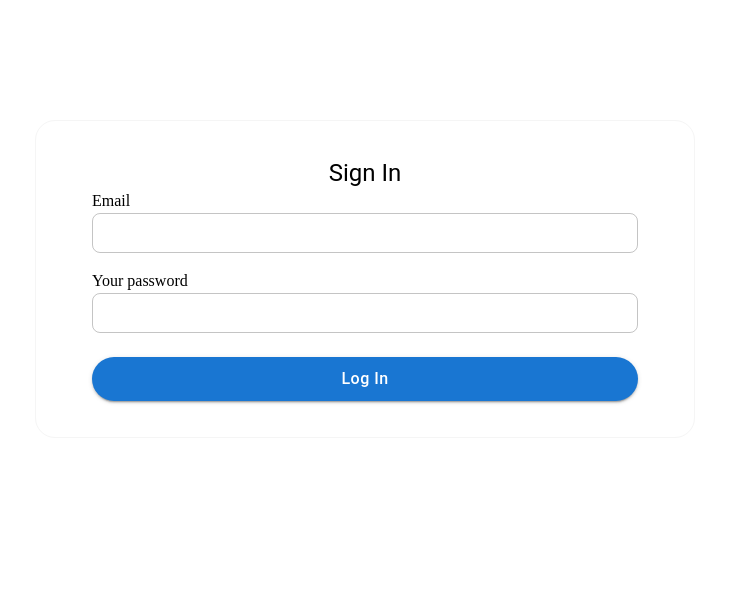
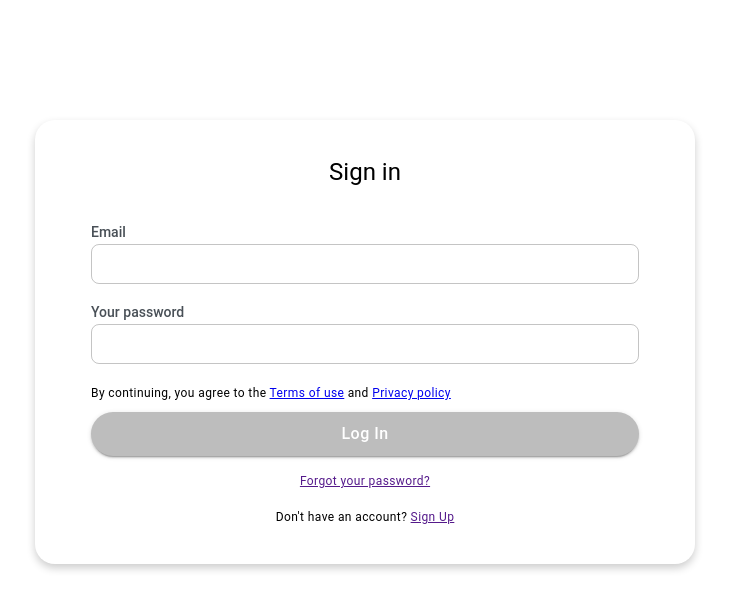
Before and after one commit to ShehanAnnasiwatta/hashBaze-assignment-login-page, a React (Vite) app in the folder client/: page / in a window 1280 px wide. Shown: the top 610 px of the page, without its empty margins (275-1004 px from the left). Built offline with nearby package versions, Linux system fonts and the light colour scheme.

Commit message:
Sign in form completed

```diff
--- a/client/src/components/button/AuthButton.jsx
+++ b/client/src/components/button/AuthButton.jsx
@@ -1,4 +1,5 @@
 import Button from '@mui/material/Button'
+import { grey } from '@mui/material/colors'
 
 const styles = {
     textDecoration: 'none',
@@ -7,7 +8,11 @@ const styles = {
     lineHeight: 1,
     padding: '0.875rem',
     fontSize: '1rem',
-    marginBlock: '0.5rem'
+    marginBlock: '0.5rem',
+    bgcolor: grey['400'],
+    '&:hover':{
+        bgcolor: grey['900']
+    }
 }
 
 const AuthButton = ({ title }) => {
@@ -17,6 +22,7 @@ const AuthButton = ({ title }) => {
                 variant='contained'
                 fullWidth
                 sx={styles}
+                type='submit'
             >{title}</Button>
         </div>
     );
--- a/client/src/index.css
+++ b/client/src/index.css
@@ -1,5 +1,15 @@
 :root{
-  --bg-color:red;
+  --boder-color:#ced4da;
+
+  --clr-primary:#495057;
+
+  --ff-primary:"Roboto", "Helvetica", "Arial", sans-serif;
+
+  --fs-body:0.875rem;
+
+  --fw-regular:400;
+  --fw-semiBold:500;
+  --fw-bold:700;
 }
 
 /* Box sizing rules */
--- a/client/src/pages/login/Login.jsx
+++ b/client/src/pages/login/Login.jsx
@@ -2,11 +2,14 @@ import styles from './Login.module.css'
 import AuthButton from '../../components/button/AuthButton';
 import { Box, Container, TextField, Typography } from '@mui/material';
 
-const border = {
-  radius: {
+const css = {
+  borderRadius: {
     '& .MuiOutlinedInput-root': {
       borderRadius: '.5rem'
     }
+  },
+  textWdith:{
+    width: 'fit-content'
   }
 }
 
@@ -19,12 +22,13 @@ const Login = () => {
         <Box className={styles.container}>
           <Box className={styles.title__container}>
             <Typography variant='h5' className={styles.title}>
-              Sign In
+              Sign in
             </Typography>
           </Box>
+          {/* Form component */}
           <Box component='form' onSubmit={''} className={styles.form__container}>
             <Box>
-              <label htmlFor="email">Email</label>
+              <label htmlFor="email" className={styles.label}>Email</label>
               <TextField
                 required
                 variant='outlined'
@@ -33,10 +37,10 @@ const Login = () => {
                 type='email'
                 fullWidth
                 className={styles.input}
-                sx={border.radius} />
+                sx={css.borderRadius} />
             </Box>
             <Box>
-              <label htmlFor="password">Your password</label>
+              <label htmlFor="password" className={styles.label}>Your password</label>
               <TextField
                 required
                 variant='outlined'
@@ -45,11 +49,23 @@ const Login = () => {
                 type='password'
                 fullWidth
                 className={styles.input}
-                sx={border.radius} />
+                sx={css.borderRadius} />
             </Box>
             <Box>
+              <Typography variant='caption'>
+                By continuing, you agree to the <span><a href="#">Terms of use</a></span> and <span><a href="#">Privacy policy</a></span>
+              </Typography>
               <AuthButton title={'Log In'} />
             </Box>
+          </Box>
+          <Box className={styles.link__container}>
+            <Typography variant='caption' className={styles.link}>
+              <a href="">Forgot your password?</a>
+            </Typography>
+
+            <Typography variant='caption' className={styles.link}>
+              Don't have an account? <span><a href="">Sign Up</a></span>
+            </Typography>
           </Box>
         </Box>
       </Box>
--- a/client/src/pages/login/Login.module.css
+++ b/client/src/pages/login/Login.module.css
@@ -5,19 +5,27 @@
 .container {
     margin: 5rem 3.5rem 0;
     padding: 2.25rem 3.5rem 1.75rem;
-    border: 0.075px solid whitesmoke;
+    /* border: 0.0005px solid var(--boder-color); */
     border-radius: 1.25rem;
+    box-shadow: 0 4px 8px rgba(0, 0, 0, 0.2);
 }
 
 .title {
     width: fit-content;
-    margin: 0.5rem;
 }
 
 .title__container {
     display: flex;
     justify-content: center;
     align-items: center;
+    margin-bottom: 2rem;
+}
+
+.label{
+    font-family: var(--ff-primary);
+    font-size: var(--fs-body);
+    font-weight: var(--fw-semiBold);
+    color: var(--clr-primary);
 }
 
 .input {
@@ -29,3 +37,17 @@
     flex-direction: column;
     gap: 1rem;
 }
+
+.link{
+    width: fit-content;
+    margin: 0.35rem;
+}
+
+.link__container{
+    margin-block: 0.5rem;
+    display: flex;
+    flex-direction: column;
+    gap: 1rem;
+    justify-content: center;
+    align-items: center;
+}
```
